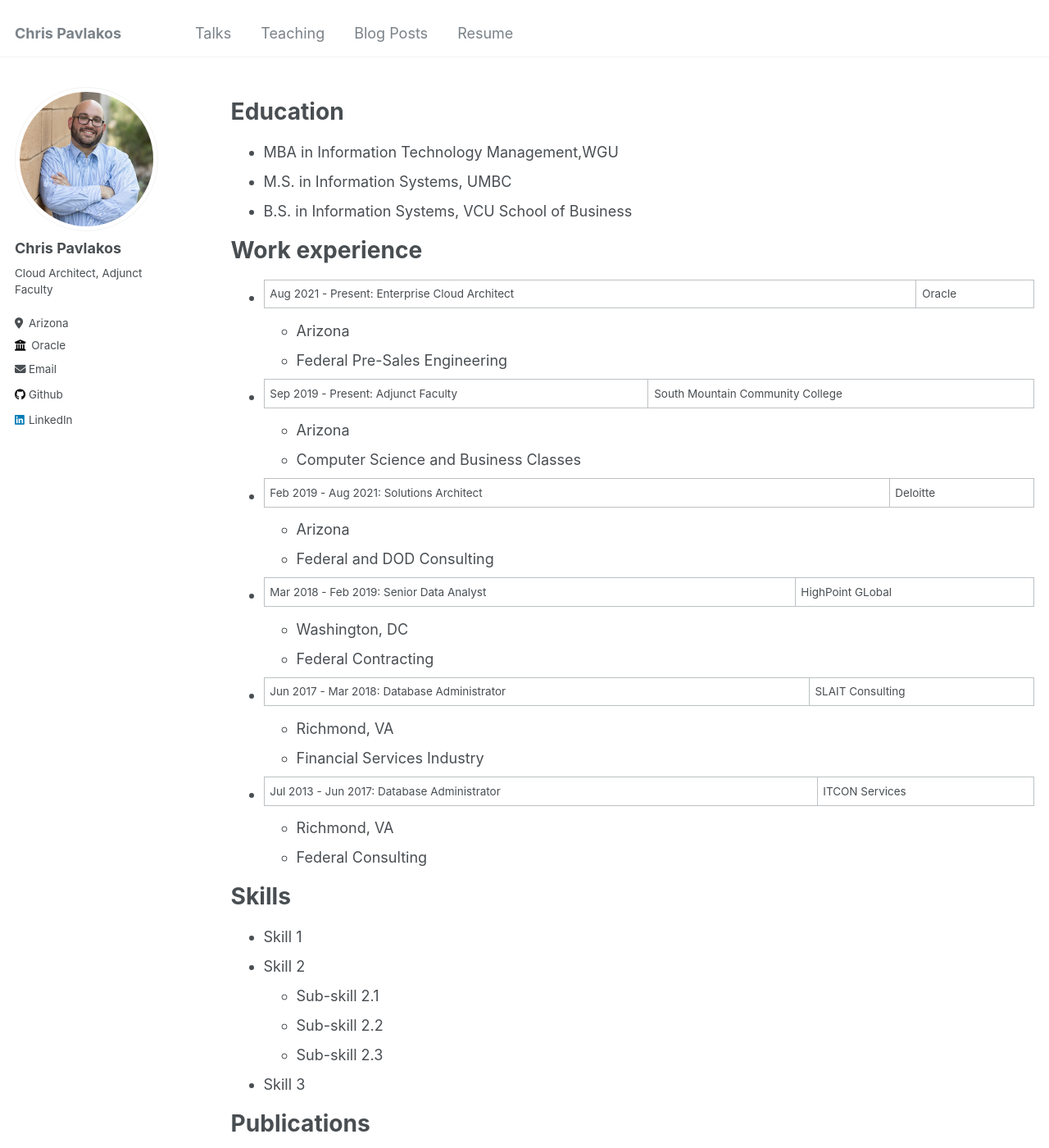
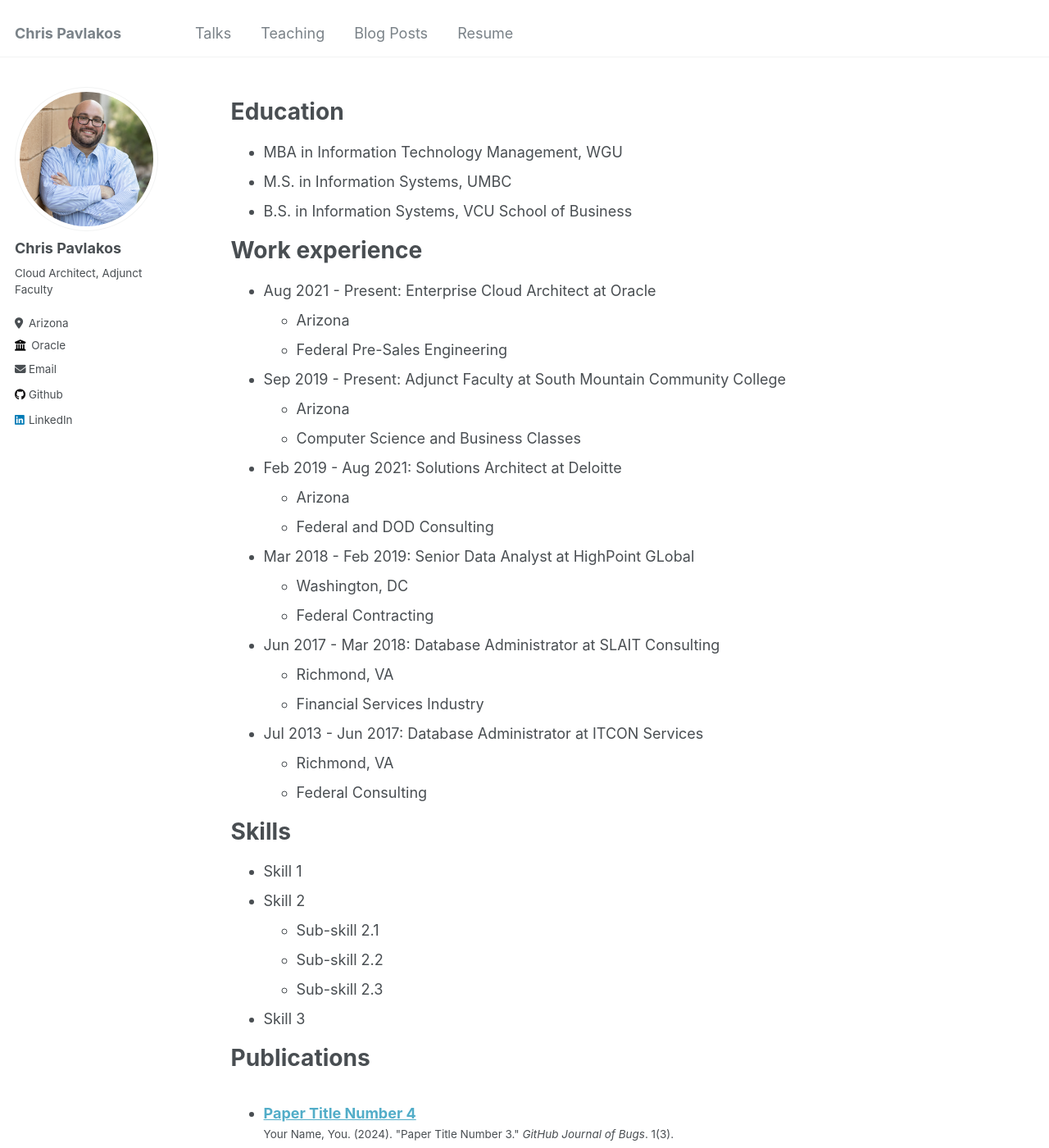
Before and after one commit to cgpavlakos/cgpavlakos.github.io, a Jekyll site: the page built from _pages/resume.md, in a window 1280 px wide and 1400 px high. Shown: the whole window at 82% size. Built offline with Jekyll 4.4.1, drawn with Linux system fonts in a browser that asks for light colours.

```diff
--- a/_pages/resume.md
+++ b/_pages/resume.md
@@ -11,33 +11,33 @@ redirect_from:
 
 Education
 ======
-* MBA in Information Technology Management,WGU
+* MBA in Information Technology Management, WGU
 * M.S. in Information Systems, UMBC
 * B.S. in Information Systems, VCU School of Business
 
 Work experience
 ======
-* Aug 2021 - Present: Enterprise Cloud Architect | Oracle
+* Aug 2021 - Present: Enterprise Cloud Architect at Oracle
   * Arizona
   * Federal Pre-Sales Engineering
 
-* Sep 2019 - Present: Adjunct Faculty | South Mountain Community College
+* Sep 2019 - Present: Adjunct Faculty at South Mountain Community College
   * Arizona
   * Computer Science and Business Classes
 
-* Feb 2019 - Aug 2021: Solutions Architect | Deloitte
+* Feb 2019 - Aug 2021: Solutions Architect at Deloitte
   * Arizona
   * Federal and DOD Consulting
 
-* Mar 2018 - Feb 2019: Senior Data Analyst | HighPoint GLobal
+* Mar 2018 - Feb 2019: Senior Data Analyst at HighPoint GLobal
   * Washington, DC
   * Federal Contracting
 
-* Jun 2017 - Mar 2018: Database Administrator | SLAIT Consulting
+* Jun 2017 - Mar 2018: Database Administrator at SLAIT Consulting
   * Richmond, VA
   * Financial Services Industry
 
-* Jul 2013 - Jun 2017: Database Administrator | ITCON Services
+* Jul 2013 - Jun 2017: Database Administrator at ITCON Services
   * Richmond, VA
   * Federal Consulting
 
```
